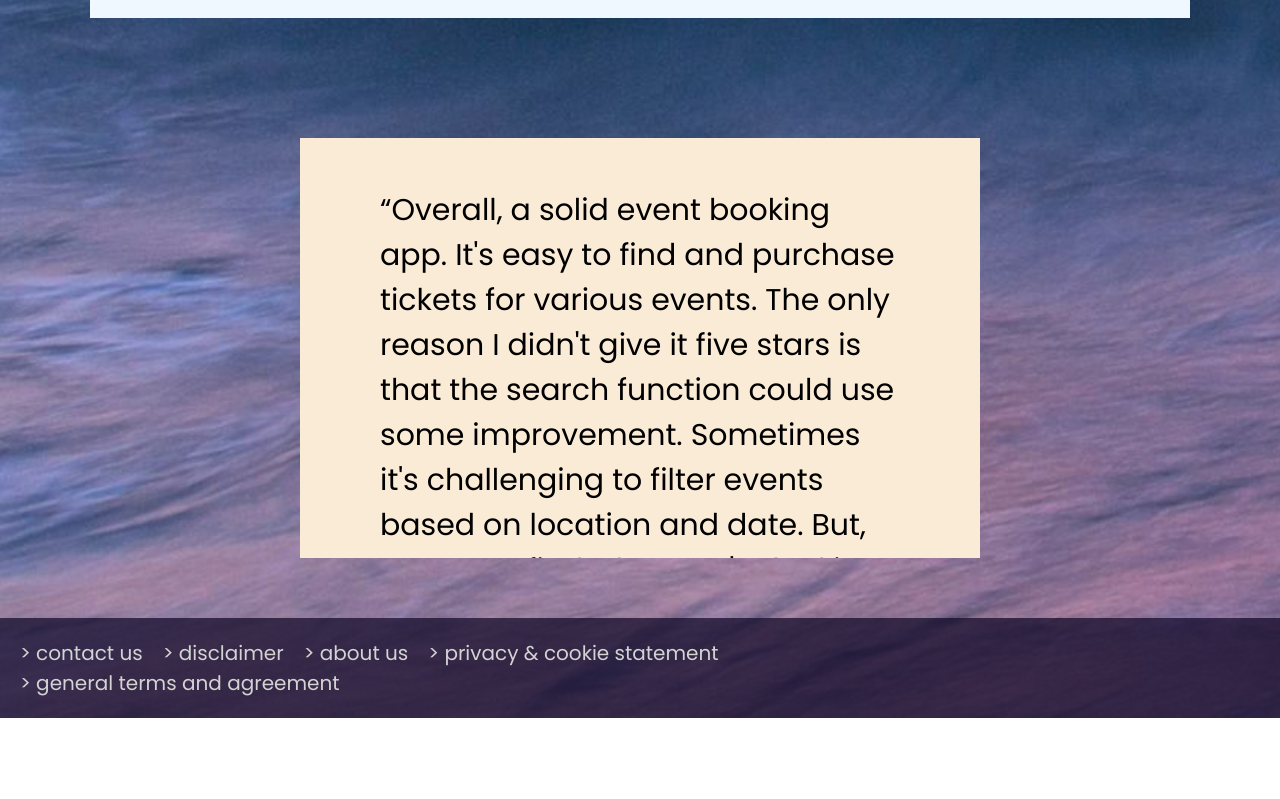
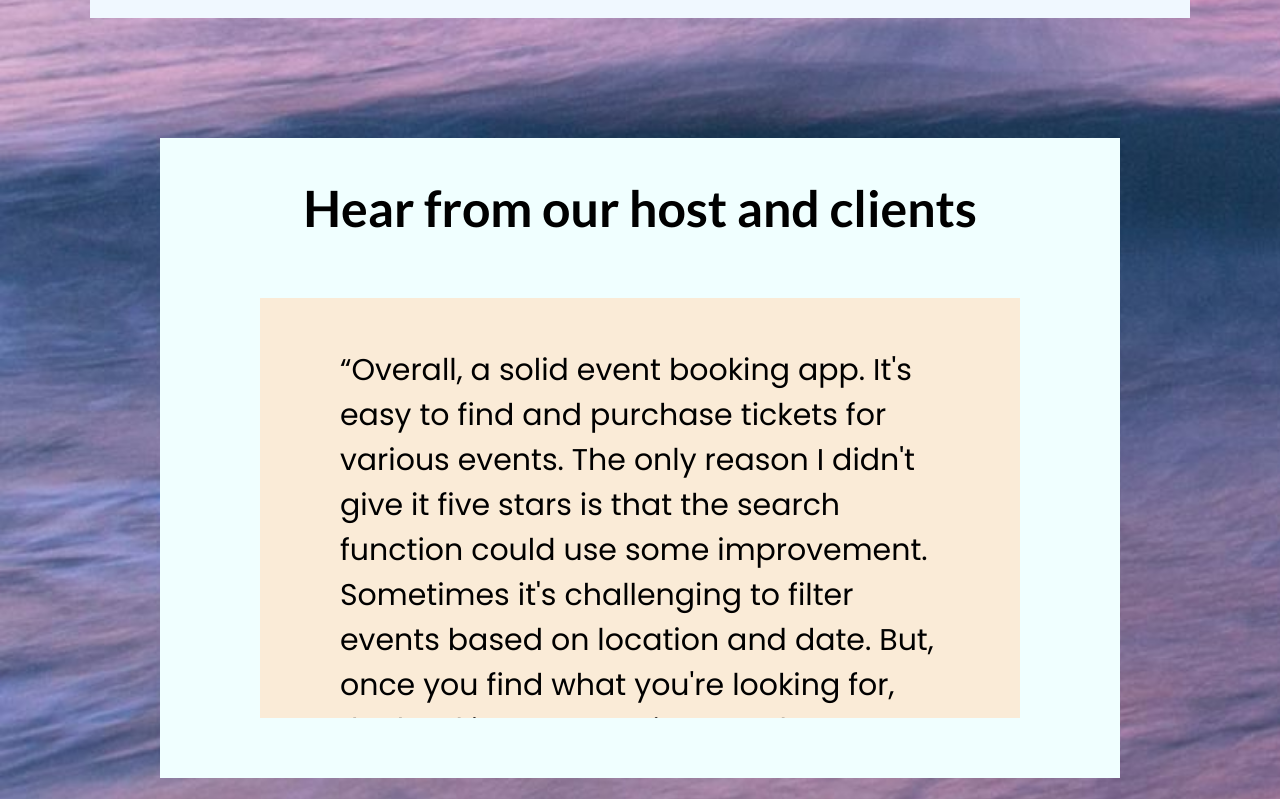
Before and after one commit to kramzer22/capstone-event-booking-app, a React (Vite) app: page / in a window 1280 px wide. Shown: the part 2561-3360 px from the top of the page. Before the commit the page ends 3279 px from the top, so only its background shows below. Built offline with nearby package versions, Linux system fonts and the light colour scheme.

Commit message:
update carousel

```diff
--- a/src/components/index-review/IndexReview.jsx
+++ b/src/components/index-review/IndexReview.jsx
@@ -57,7 +57,12 @@ function IndexReview({}) {
     });
   };
 
-  return <div className="index-review-container">{createReviewCarousel()}</div>;
+  return (
+    <div className="review-container">
+      <h2>Hear from our host and clients</h2>
+      <div className="review-carousel-container">{createReviewCarousel()}</div>
+    </div>
+  );
 }
 
 export default IndexReview;
--- a/src/components/index-review/indexReview.css
+++ b/src/components/index-review/indexReview.css
@@ -1,7 +1,22 @@
-.index-review-container {
+.review-container {
   display: flex;
-  margin: 0 100px 60px 100px;
-  max-width: calc(100% - 30em);
+  flex-direction: column;
+  align-items: center;
+  gap: 60px;
+
+  margin: 0 160px 80px;
+  padding: 40px 100px 60px;
+  width: calc(100% - 320px);
+  background-color: azure;
+}
+
+.review-container h2 {
+  font-size: 50px;
+}
+
+.review-carousel-container {
+  display: flex;
+  width: calc(100%);
   overflow: hidden;
 }
 
```
